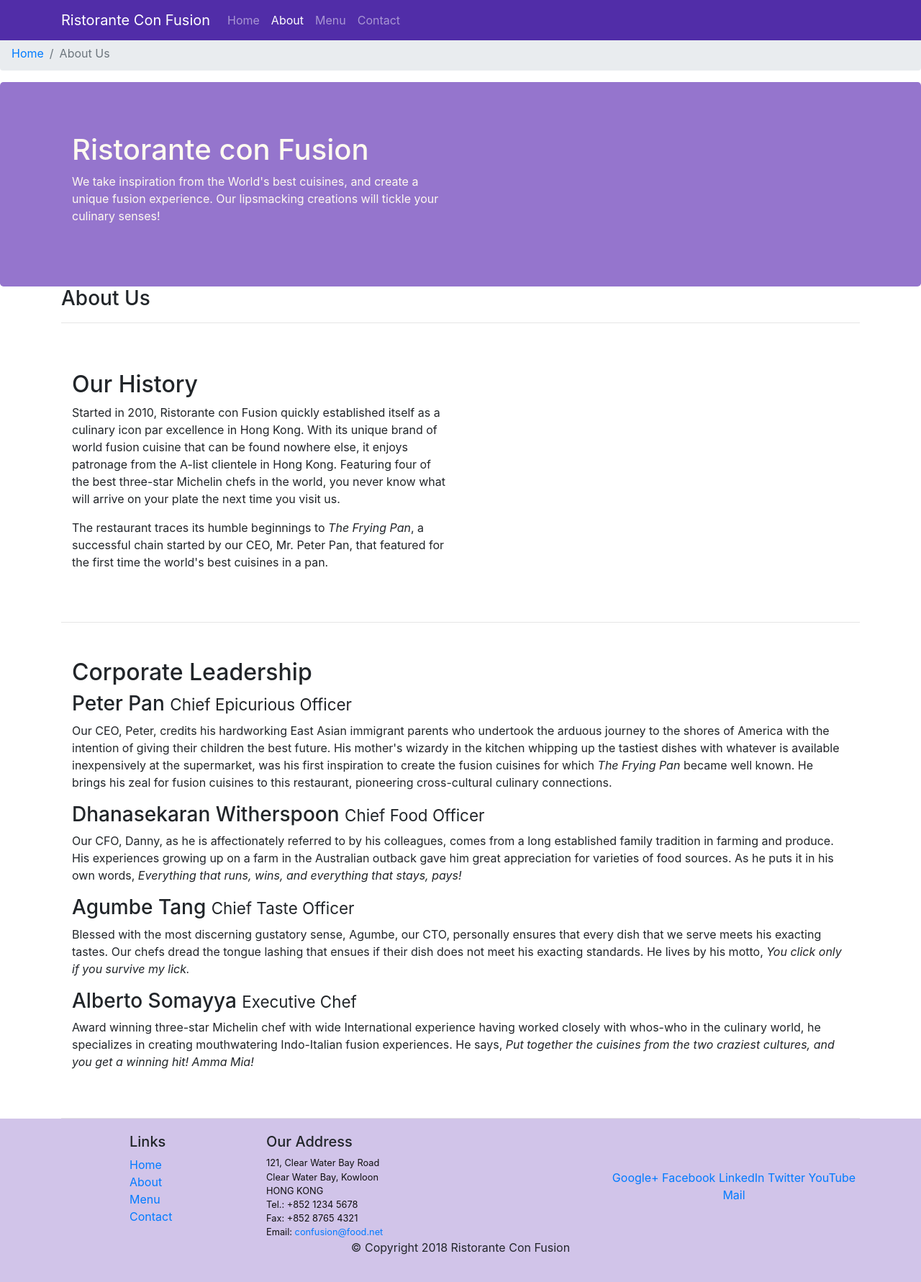
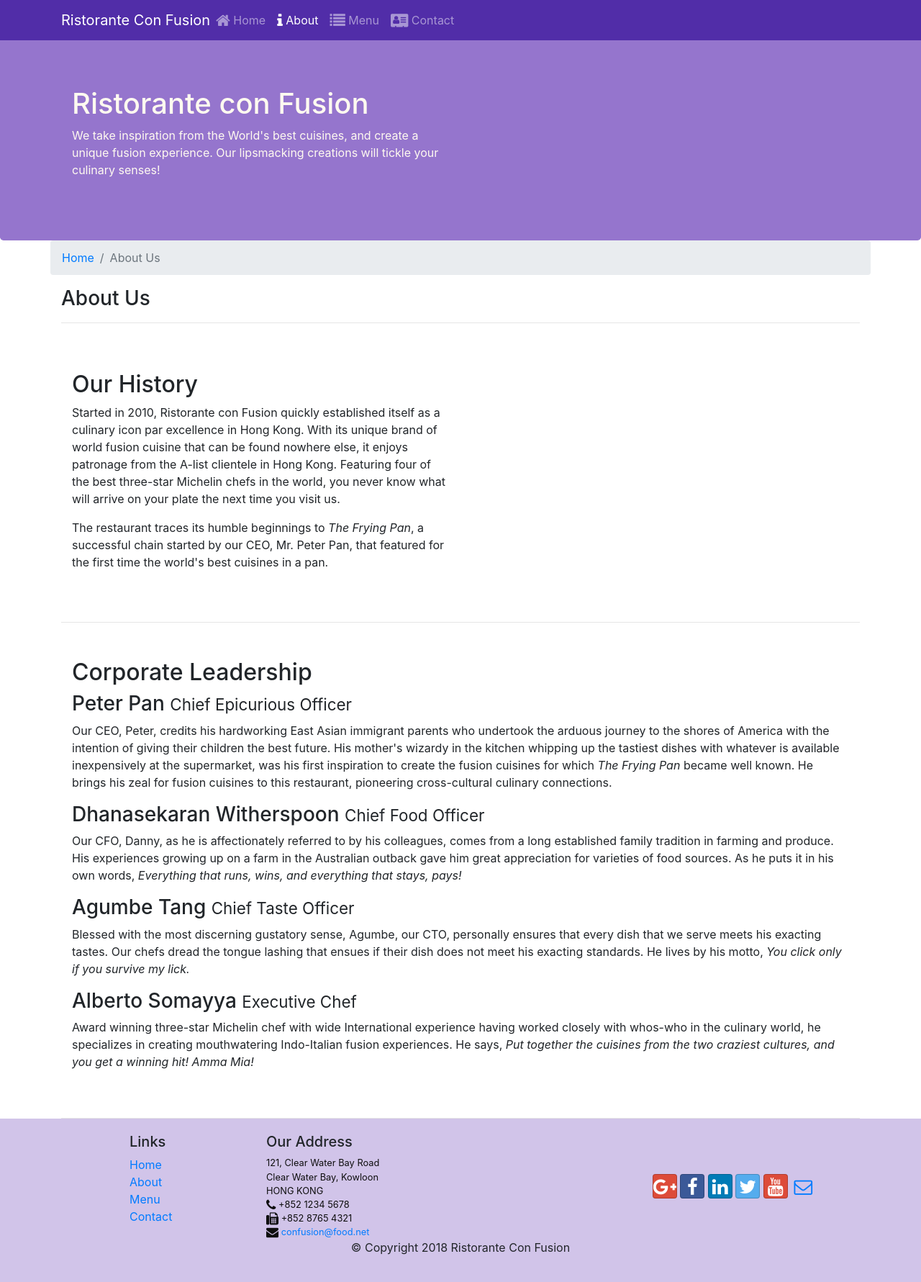
Before and after one commit to alexa5etrova/assignment1, a website: page aboutus.html in a window 1280 px wide. Shown: the whole page at 72% size. Drawn offline with nearby package versions, Linux system fonts and the light colour scheme.

Commit message:
Icon Fonts

```diff
--- a/aboutus.html
+++ b/aboutus.html
@@ -9,6 +9,8 @@
 
     <!-- Bootstrap CSS -->
     <link rel="stylesheet" href="node_modules/bootstrap/dist/css/bootstrap.min.css">
+    <link rel="stylesheet" href="node_modules/font-awesome/css/font-awesome.min.css">
+    <link rel="stylesheet" href="node_modules/bootstrap-social/bootstrap-social.css">
     <link rel="stylesheet" href="./css/styles.css">
     <title>Ristorante Con Fusion: About Us</title>
 
@@ -20,22 +22,25 @@
             <button class="navbar-toggler" type="button" data-toggle="collapse" data-target="#Navbar">
                 <span class="navbar-toggler-icon"></span>
             </button>
-            <a class="navbar-brand" href="#">Ristorante Con Fusion</a>
+            <a class="navbar-brand mr-auto" href="./index.html">Ristorante Con Fusion</a>
             <div class="collapse navbar-collapse" id="Navbar">
                 <ul class="navbar-nav mr-auto">
-                    <li class="nav-item"><a class="nav-link" href="./index.html">Home</a></li>
-                    <li class="nav-item active"><a class="nav-link" href="#">About</a></li>
-                    <li class="nav-item"><a class="nav-link" href="#">Menu</a></li>
-                    <li class="nav-item"><a class="nav-link" href="#">Contact</a></li>
+                    <li class="nav-item"><a class="nav-link" href="./index.html">
+                            <span class="fa fa-home fa-lg"></span> Home
+                        </a></li>
+                    <li class="nav-item active"><a class="nav-link" href="#"><span class="fa fa-info fa-lg"></span>
+                            About</a>
+                    </li>
+                    <li class="nav-item"><a class="nav-link" href="#"><span class="fa fa-list fa-lg"></span> Menu</a>
+                    </li>
+                    <li class="nav-item"><a class="nav-link" href="#"><span class="fa fa-address-card fa-lg"></span>
+                            Contact</a></li>
                 </ul>
             </div>
         </div>
     </nav>
 
-    <ol class="col-12 breadcrumb">
-        <li class="breadcrumb-item"><a href="./index.html">Home</a></li>
-        <li class="breadcrumb-item active">About Us</li>
-    </ol>
+
 
     <header class="jumbotron">
         <div class="container">
@@ -52,6 +57,12 @@
     </header>
 
     <div class="container">
+        <div class="row">
+            <ol class="col-12 breadcrumb">
+                <li class="breadcrumb-item"><a href="./index.html">Home</a></li>
+                <li class="breadcrumb-item active">About Us</li>
+            </ol>
+        </div>
         <div class="row">
             <div class="col-12">
                 <h3>About Us</h3>
@@ -129,19 +140,24 @@
                         121, Clear Water Bay Road<br>
                         Clear Water Bay, Kowloon<br>
                         HONG KONG<br>
-                        Tel.: +852 1234 5678<br>
-                        Fax: +852 8765 4321<br>
-                        Email: <a href="mailto:confusion@food.net">confusion@food.net</a>
+                        <i class="fa fa-phone fa-lg"></i> +852 1234 5678<br>
+                        <i class="fa fa-fax fa-lg"></i> +852 8765 4321<br>
+                        <i class="fa fa-envelope fa-lg"></i> <a href="mailto:confusion@food.net">confusion@food.net</a>
                     </address>
                 </div>
                 <div class="col-12 col-sm-4 align-self-center">
                     <div class="text-center">
-                        <a href="http://google.com/+">Google+</a>
-                        <a href="http://www.facebook.com/profile.php?id=">Facebook</a>
-                        <a href="http://www.linkedin.com/in/">LinkedIn</a>
-                        <a href="http://twitter.com/">Twitter</a>
-                        <a href="http://youtube.com/">YouTube</a>
-                        <a href="mailto:">Mail</a>
+                        <a class="btn btn-social-icon btn-google" href="http://google.com/+"><i
+                                class="fa fa-google-plus fa-lg"></i></a>
+                        <a class="btn btn-social-icon btn-facebook" href="http://www.facebook.com/profile.php?id="><i
+                                class="fa fa-facebook fa-lg"></i></a>
+                        <a class="btn btn-social-icon btn-linkedin" href="http://www.linkedin.com/in/"><i
+                                class="fa fa-linkedin fa-lg"></i></a>
+                        <a class="btn btn-social-icon btn-twitter" href="http://twitter.com/"><i
+                                class="fa fa-twitter fa-lg"></i></a>
+                        <a class="btn btn-social-icon btn-google" href="http://youtube.com/"><i
+                                class="fa fa-youtube fa-lg"></i></a>
+                        <a class="btn btn-social-icon" href="mailto:"><i class="fa fa-envelope-o fa-lg"></i></a>
                     </div>
                 </div>
             </div>
--- a/package.json
+++ b/package.json
@@ -15,6 +15,8 @@
   },
   "dependencies": {
     "bootstrap": "^4.0.0",
+    "bootstrap-social": "^5.1.1",
+    "font-awesome": "^4.7.0",
     "jquery": "^3.3.1",
     "popper.js": "^1.12.9"
   }
```
Also changed, not shown: index.html (+27 -14 lines), 1 other file.
